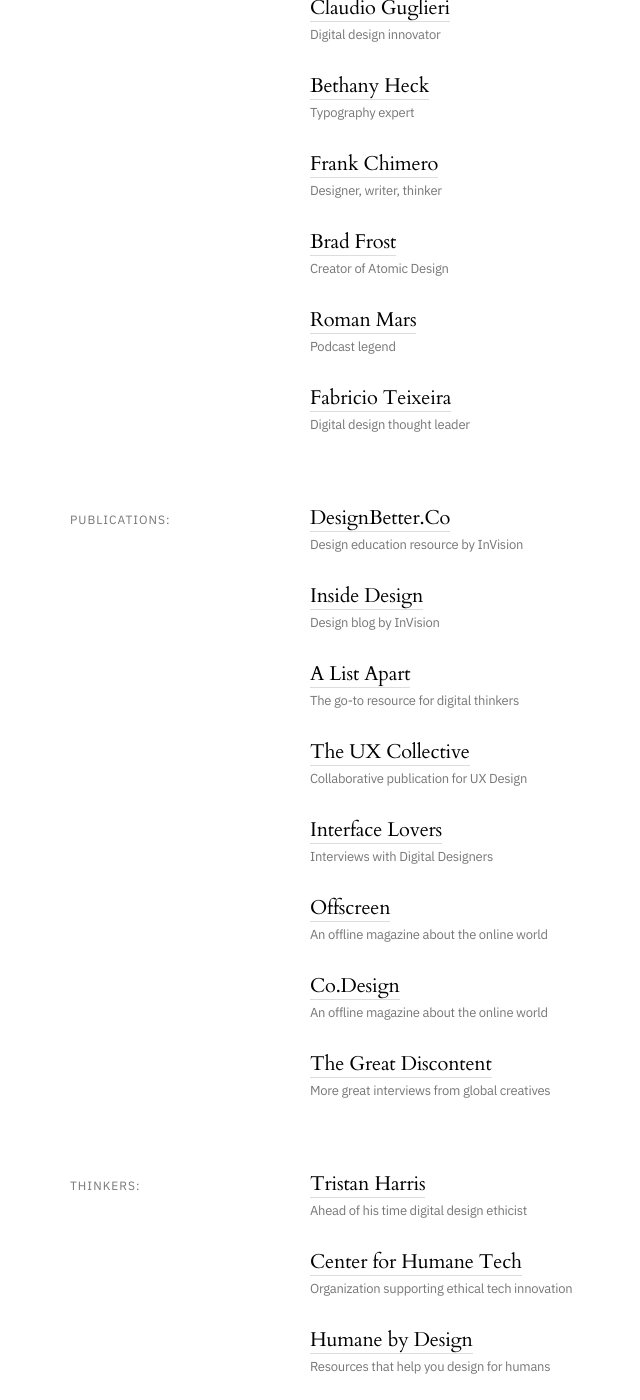
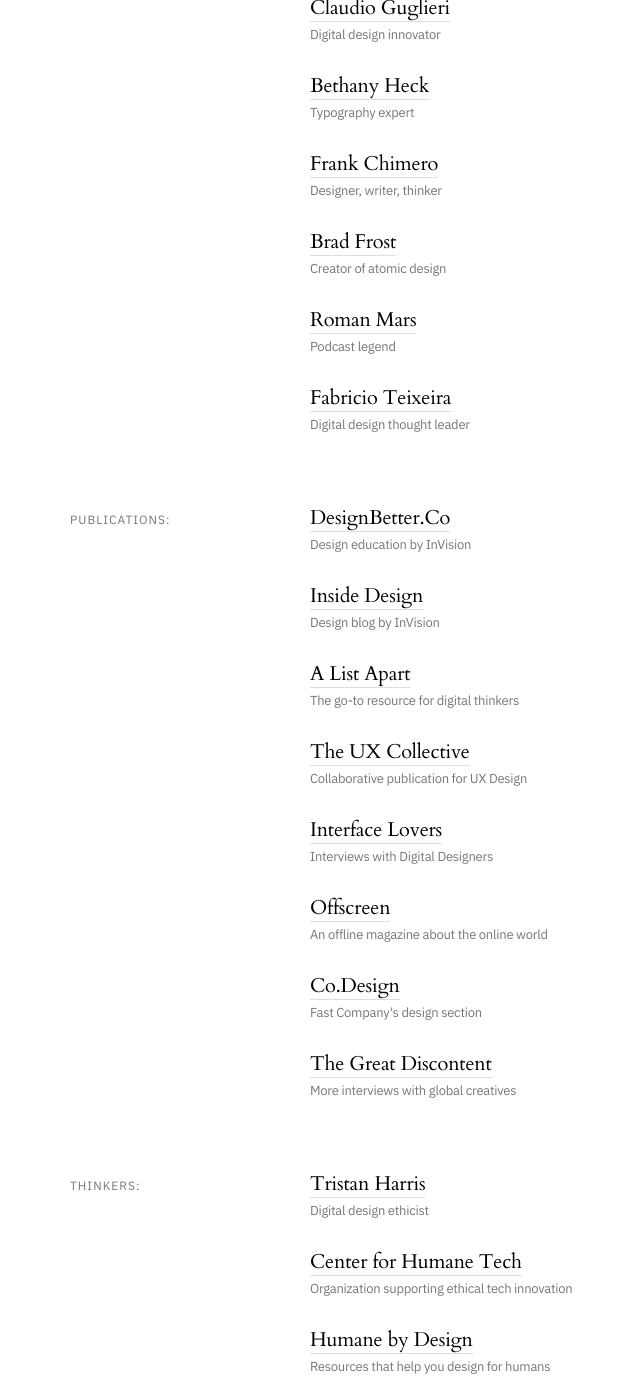
Before and after one commit to jeremydcherry/jeremydcherry.github.io, a Jekyll site: the page built from content/resources.md, in a window 1280 px wide and 1400 px high, scrolled down 798 px. Shown: the whole window, without its empty margins (450-1090 px from the left). Built offline with Jekyll 4.4.1, drawn with Linux system fonts in a browser that asks for light colours; some of the changed text lies outside the part shown.

Commit message:
Updated Resources page

```diff
--- a/content/resources.md
+++ b/content/resources.md
@@ -60,7 +60,7 @@
 	<h2><a href="https://frankchimero.com/" class="resource">Frank Chimero</a></h2>
 	<h4>Designer, writer, thinker</h4><br/>
 	<h2><a href="https://bradfrost.com/" class="resource">Brad Frost</a></h2>
-	<h4>Creator of Atomic Design</h4><br/>
+	<h4>Creator of atomic design</h4><br/>
 	<h2><a href="https://www.romanmars.com/" class="resource">Roman Mars</a></h2>
 	<h4>Podcast legend</h4><br/>
 	<h2><a href="https://fabricio.work/" class="resource">Fabricio Teixeira</a></h2>
@@ -85,7 +85,7 @@
   <!-- List -->
   <div class="column-third col-third-3_resources">
   	<h2><a href="https://www.designbetter.co/" class="resource">DesignBetter.Co</a></h2>
-	<h4>Design education resource by InVision</h4><br/>
+	<h4>Design education by InVision</h4><br/>
 	<h2><a href="https://www.invisionapp.com/inside-design/" class="resource">Inside Design</a></h2>
 	<h4>Design blog by InVision</h4><br/>
 	<h2><a href="https://alistapart.com/" class="resource">A List Apart</a></h2>
@@ -97,9 +97,9 @@
 	<h2><a href="https://www.offscreenmag.com/" class="resource">Offscreen</a></h2>
 	<h4>An offline magazine about the online world</h4><br/>
 	<h2><a href="https://www.fastcompany.com/co-design" class="resource">Co.Design</a></h2>
-	<h4>An offline magazine about the online world</h4><br/>
+	<h4>Fast Company's design section</h4><br/>
 	<h2><a href="https://thegreatdiscontent.com/" class="resource">The Great Discontent</a></h2>
-	<h4>More great interviews from global creatives</h4><br/>
+	<h4>More interviews with global creatives</h4><br/>
   </div>
 </div>
 </div>
@@ -120,7 +120,7 @@
   <!-- List -->
   <div class="column-third col-third-3_resources">
   	<h2><a href="https://www.tristanharris.com/" class="resource">Tristan Harris</a></h2>
-	<h4>Ahead of his time digital design ethicist</h4><br/>
+	<h4>Digital design ethicist</h4><br/>
 	<h2><a href="https://www.humanetech.com/" class="resource">Center for Humane Tech</a></h2>
 	<h4>Organization supporting ethical tech innovation</h4><br/>
 	<h2><a href="https://humanebydesign.com/" class="resource">Humane by Design</a></h2>
@@ -156,7 +156,7 @@
 	<h4>Brad Frost's method for designing systems</h4><br/>
 	<h2><a href="https://betterwebtype.com/web-typography-book/" class="resource"><em>Better Web Type</em></a></h2>
 	<h4>Matej Latin's resource on bulletproof web typography</h4><br/>
-	<h2><a href="https://hopeful.design" class="resource"><em>Designing Hope</em></a></h2>
+	<h2><a href="https://designdoesbook.com" class="resource"><em>Design Does</em></a></h2>
 	<h4>Jeremy Cherry's fearless self-promotion</h4><br/>
   </div>
 </div>
```
Also changed, not shown: other parts of content/resources.md (+2 -2 lines).
